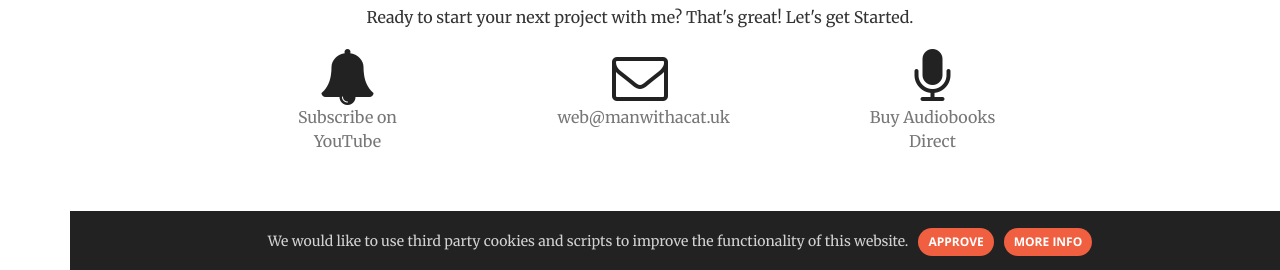
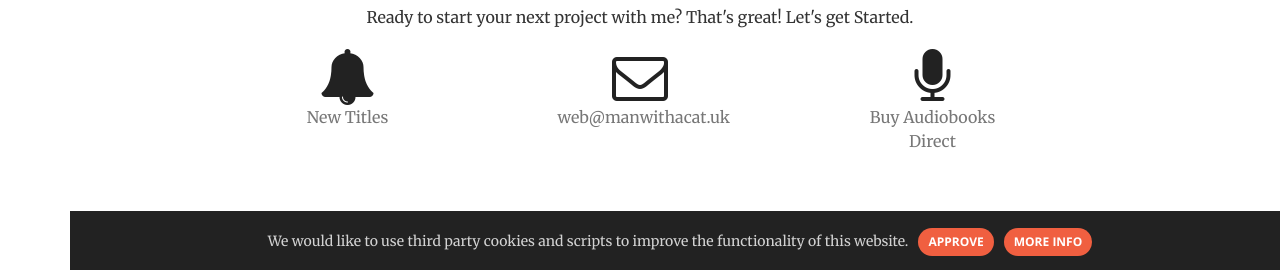
Before and after one commit to manwithacat/www, a Jekyll site: the page built from index.md, in a window 1280 px wide and 900 px high, scrolled down 1515 px. Shown: the part 627-897 px from the top of the window. Built offline with Jekyll 4.4.1, drawn with Linux system fonts in a browser that asks for light colours.

Commit message:
New titles

```diff
--- a/_includes/contact.html
+++ b/_includes/contact.html
@@ -9,7 +9,7 @@
         <div class="col-lg-2 col-lg-offset-2 text-center">
             <a href="https://shop.authors-direct.com/collections/man-with-a-cat" target="_blank">
                 <i class="fa fa-bell fa-3x wow bounceIn" data-wow-delay=".1s"></i>
-                <p class="text-muted">Subscribe on YouTube</p>
+                <p class="text-muted">New Titles</p>
             </a>
         </div>
         <div class="col-lg-2 col-lg-offset-1 text-center">
```
